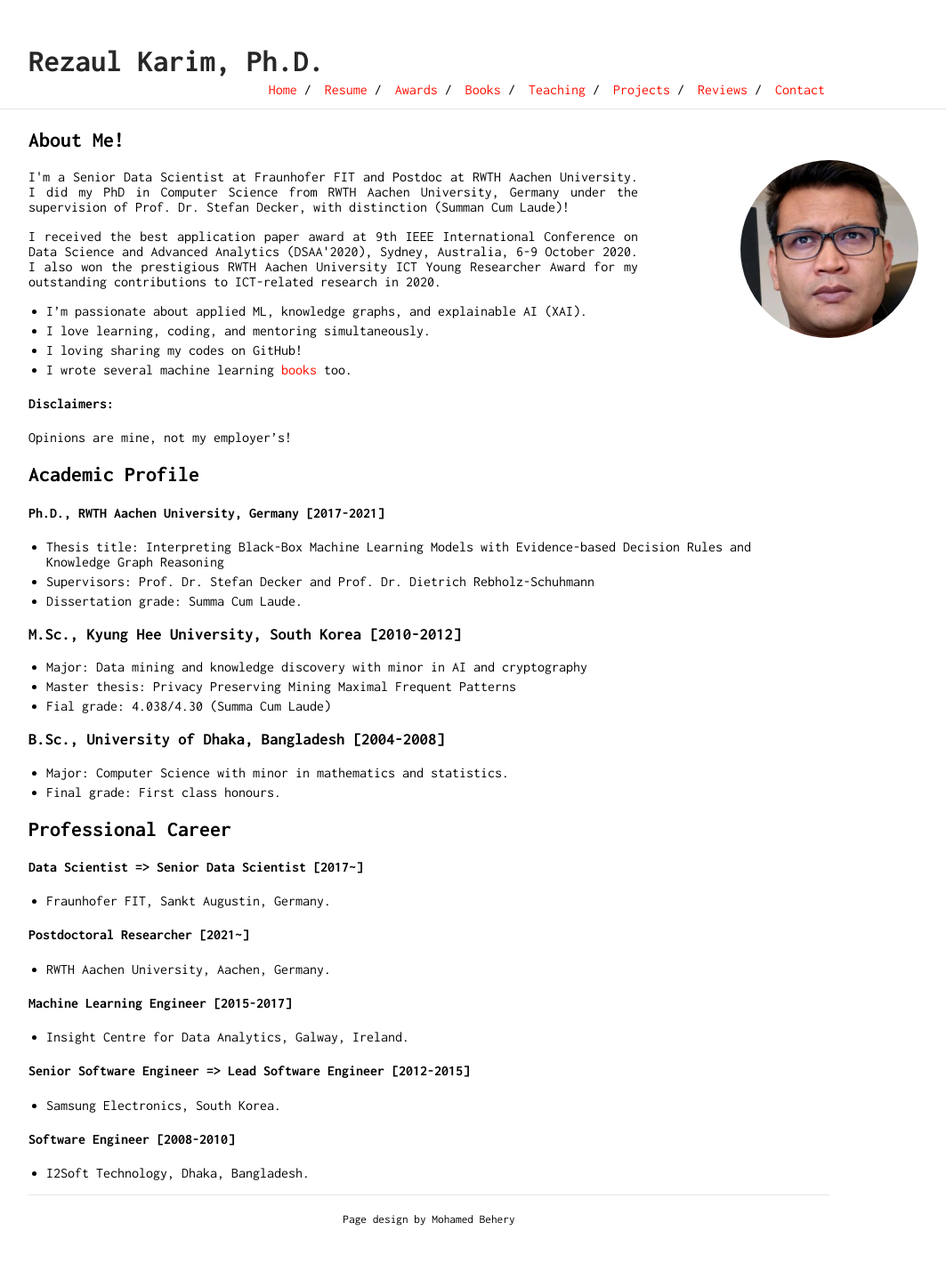
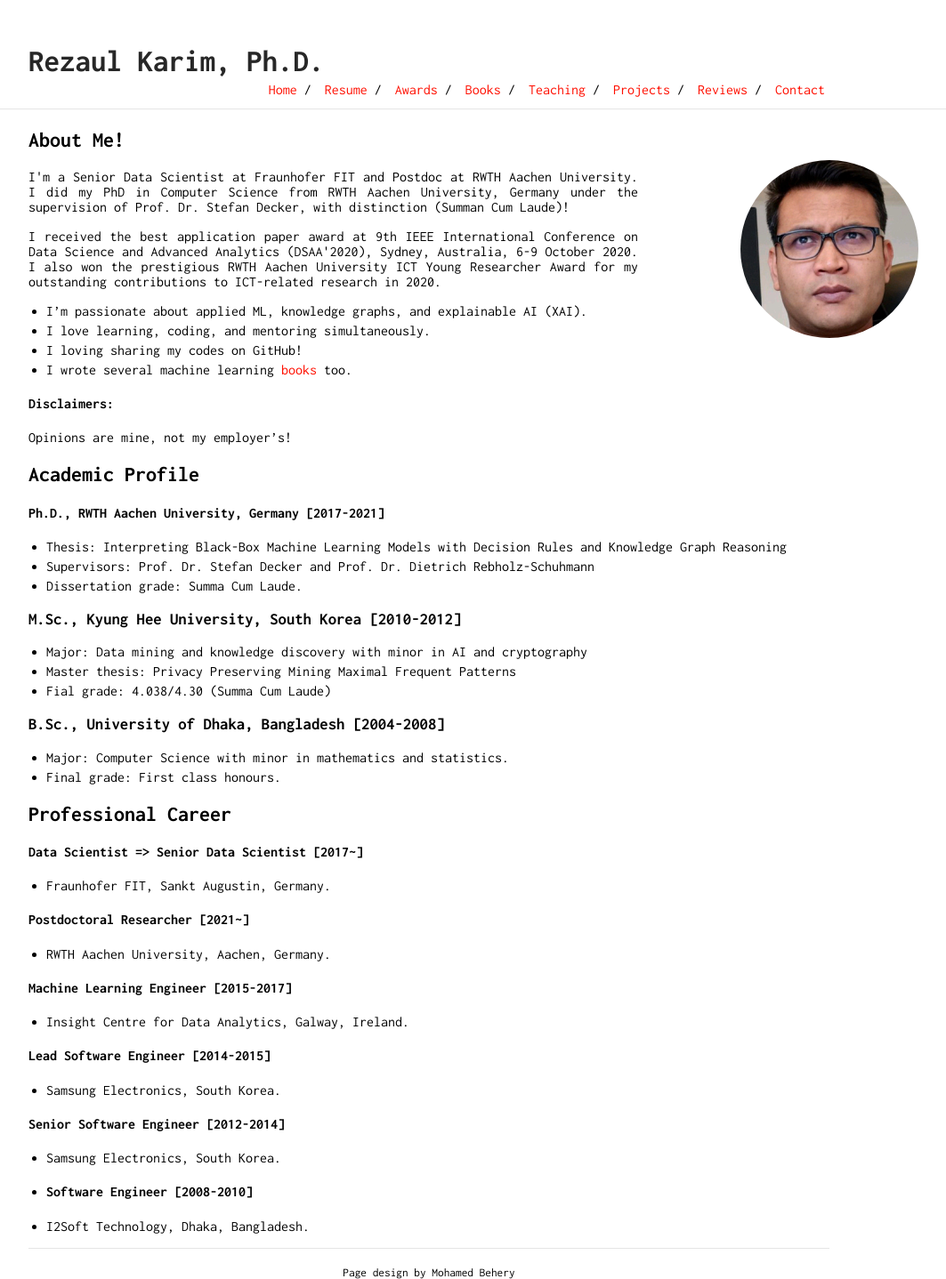
Before and after one commit to rezacsedu/rezacsedu.github.io, a Jekyll site: the page built from index.md, in a window 1280 px wide. Shown: the whole page at 89% size, without its empty margins (158-1221 px from the left). Built offline with Jekyll 4.4.1, drawn with Linux system fonts in a browser that asks for light colours; our own code applies the rules of GitHub Pages for plain Markdown files; before the commit the page ends 1378 px from its top, so only the background shows below that.

Commit message:
Update index.md

```diff
--- a/index.md
+++ b/index.md
@@ -15,7 +15,7 @@ Opinions are mine, not my employer's!
 
 ## Academic Profile
 #### Ph.D., RWTH Aachen University, Germany [2017-2021]
-- Thesis title: Interpreting Black-Box Machine Learning Models with Evidence-based Decision Rules and Knowledge Graph Reasoning
+- Thesis: Interpreting Black-Box Machine Learning Models with Decision Rules and Knowledge Graph Reasoning
 - Supervisors: Prof. Dr. Stefan Decker and Prof. Dr. Dietrich Rebholz-Schuhmann
 - Dissertation grade: Summa Cum Laude.
 
@@ -38,8 +38,11 @@ Opinions are mine, not my employer's!
 #### Machine Learning Engineer [2015-2017]
 - Insight Centre for Data Analytics, Galway, Ireland.
 
-#### Senior Software Engineer => Lead Software Engineer [2012-2015]
+#### Lead Software Engineer [2014-2015]
 -  Samsung Electronics, South Korea.
 
+#### Senior Software Engineer [2012-2014]
+-  Samsung Electronics, South Korea.
+-
 #### Software Engineer [2008-2010]
 - I2Soft Technology, Dhaka, Bangladesh.
```
